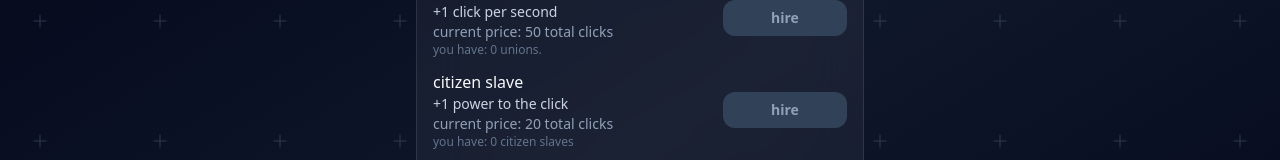
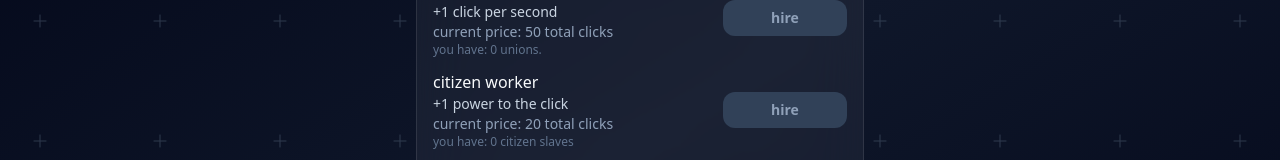
Before and after one commit to privatewithak/click-the-jury, a React (Vite) app: page / in a window 1280 px wide. Both pictures are taken after a click on the button "Shop". Shown: the part 259-419 px from the top of the page. Built offline with nearby package versions, Linux system fonts and the light colour scheme.

Commit message:
minor change to wording

```diff
--- a/src/components/Shop.jsx
+++ b/src/components/Shop.jsx
@@ -93,7 +93,7 @@ return (
         {/* citizen slave */}
         <div className="flex items-center justify-between gap-3 sm:gap-4">
           <div>
-            <div className="font-medium">citizen slave</div>
+            <div className="font-medium">citizen worker</div>
             <div className="text-xs text-slate-300 sm:text-sm">+1 power to the click</div>
             <div className="text-xs text-slate-400 sm:text-sm">current price: {getClickPowerCost(clickPower)} total clicks</div>
             <div className="text-[11px] text-slate-500 sm:text-xs">you have: {clickPower - 1} citizen slaves</div>
```
